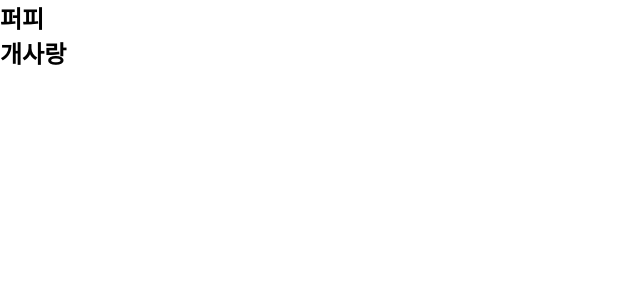
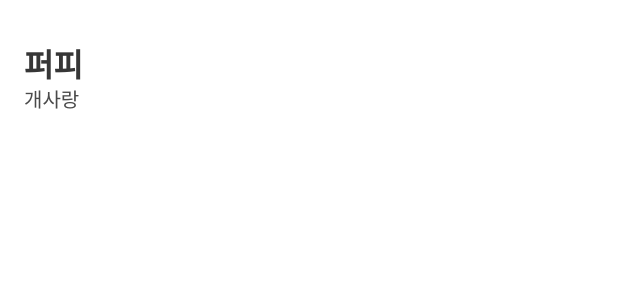
Before and after one commit to oosok4/puppy, a Nuxt app: page / in a window 1280 px wide. Shown: the top 300 px of the page, without its empty margins (0-640 px from the left). Built offline with nearby package versions, Linux system fonts and the light colour scheme.

Commit message:
2018-05-15 puppy #1

```diff
--- a/layouts/default.vue
+++ b/layouts/default.vue
@@ -3,50 +3,3 @@
     <nuxt/>
   </div>
 </template>
-
-<style>
-html {
-  font-family: "Source Sans Pro", -apple-system, BlinkMacSystemFont, "Segoe UI", Roboto, "Helvetica Neue", Arial, sans-serif;
-  font-size: 16px;
-  word-spacing: 1px;
-  -ms-text-size-adjust: 100%;
-  -webkit-text-size-adjust: 100%;
-  -moz-osx-font-smoothing: grayscale;
-  -webkit-font-smoothing: antialiased;
-  box-sizing: border-box;
-}
-
-*, *:before, *:after {
-  box-sizing: border-box;
-  margin: 0;
-}
-
-.button--green {
-  display: inline-block;
-  border-radius: 4px;
-  border: 1px solid #3b8070;
-  color: #3b8070;
-  text-decoration: none;
-  padding: 10px 30px;
-}
-
-.button--green:hover {
-  color: #fff;
-  background-color: #3b8070;
-}
-
-.button--grey {
-  display: inline-block;
-  border-radius: 4px;
-  border: 1px solid #35495e;
-  color: #35495e;
-  text-decoration: none;
-  padding: 10px 30px;
-  margin-left: 15px;
-}
-
-.button--grey:hover {
-  color: #fff;
-  background-color: #35495e;
-}
-</style>
--- a/nuxt.config.js
+++ b/nuxt.config.js
@@ -10,7 +10,7 @@ module.exports = {
       { hid: 'description', name: 'description', content: 'Nuxt.js project' }
     ],
     link: [
-      { rel: 'icon', type: 'image/x-icon', href: '/favicon.ico' }
+      { rel: 'stylesheet', href: 'https://cdnjs.cloudflare.com/ajax/libs/bulma/0.7.1/css/bulma.min.css' }
     ],
     script: [{ src: 'https://use.fontawesome.com/releases/v5.0.7/js/all.js', defer: '' }]
   },
```
